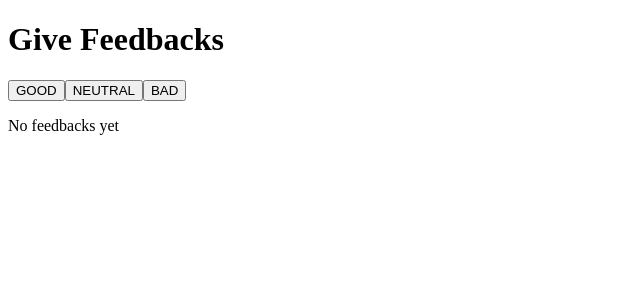
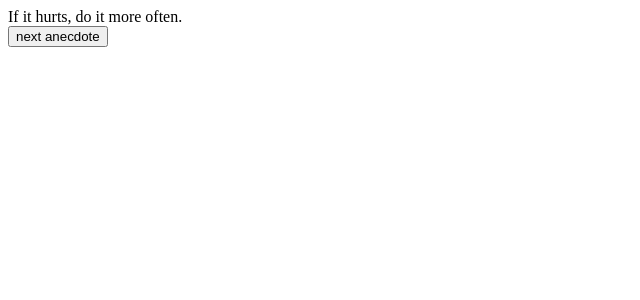
Before and after one commit to bergamobobson/FullstackOpen, a React (Vite) app in the folder part_1/: page / in a window 1280 px wide. Shown: the top 300 px of the page, without its empty margins (0-640 px from the left). Built offline with nearby package versions, Linux system fonts and the light colour scheme.

Commit message:
exercise 1.12:  anecdotes step 1

```diff
--- a/part_1/src/App.jsx
+++ b/part_1/src/App.jsx
@@ -1,65 +1,34 @@
 import { useState } from "react";
 
-const Header = ({ text }) => <h1>{text}</h1>;
+const App = () => {
+  const anecdotes = [
+    "If it hurts, do it more often.",
+    "Adding manpower to a late software project makes it later!",
+    "The first 90 percent of the code accounts for the first 90 percent of the development time...The remaining 10 percent of the code accounts for the other 90 percent of the development time.",
+    "Any fool can write code that a computer can understand. Good programmers write code that humans can understand.",
+    "Premature optimization is the root of all evil.",
+    "Debugging is twice as hard as writing the code in the first place. Therefore, if you write the code as cleverly as possible, you are, by definition, not smart enough to debug it.",
+    "Programming without an extremely heavy use of console.log is same as if a doctor would refuse to use x-rays or blood tests when diagnosing patients.",
+    "The only way to go fast, is to go well.",
+  ];
 
-const Button = ({ handleClick, text }) => (
-  <button onClick={handleClick}>{text}</button>
-);
+  const [selected, setSelected] = useState(0);
 
-const StatisticLine = ({ text, value }) => {
-  return (
-    <tr>
-      <td>
-        <strong>{text}</strong>
-      </td>
-      <td>
-        <strong>{value}</strong>
-      </td>
-    </tr>
-  );
-};
-const Statistics = ({ good, neutral, bad }) => {
-  const average = (good + neutral + bad) / 3.0;
-  const total = good + neutral + bad;
-  const positive = (good / total) * 100;
+  console.log("selected", selected);
+
   return (
     <>
-      <h3>Statistics</h3>
-      <table>
-        <StatisticLine text="good" value={good} />
-        <StatisticLine text="neutral" value={neutral} />
-        <StatisticLine text="bad" value={bad} />
-        <StatisticLine text="total" value={total} />
-        <StatisticLine text="average" value={average.toFixed(2)} />
-        <StatisticLine text="positive" value={positive.toFixed(2) + "%"} />
-      </table>
+      <div>{anecdotes[selected]}</div>
+      <button
+        onClick={() =>
+          setSelected(Math.floor(Math.random() * anecdotes.length))
+        }
+      >
+        {" "}
+        next anecdote
+      </button>
     </>
   );
 };
 
-const App = () => {
-  const [good, setGood] = useState(0);
-  const [neutral, setNeutral] = useState(0);
-  const [bad, setBad] = useState(0);
-
-  const handleGood = () => setGood(good + 1);
-  const handleNeutral = () => setNeutral(neutral + 1);
-  const handleBad = () => setBad(bad + 1);
-
-  const footer =
-    good == 0 && neutral == 0 && bad == 0 ? (
-      <p>No feedbacks yet</p>
-    ) : (
-      <Statistics good={good} neutral={neutral} bad={bad} />
-    );
-  return (
-    <div>
-      <Header text="Give Feedbacks" />
-      <Button handleClick={handleGood} text="GOOD" />
-      <Button handleClick={handleNeutral} text="NEUTRAL" />
-      <Button handleClick={handleBad} text="BAD" />
-      {footer}
-    </div>
-  );
-};
 export default App;
```
